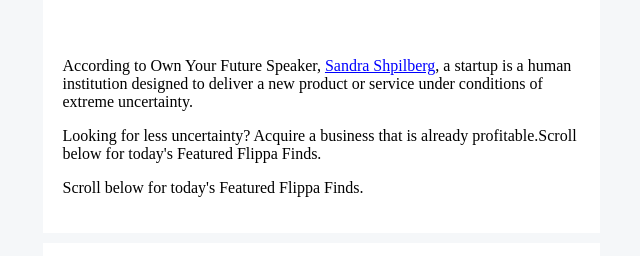
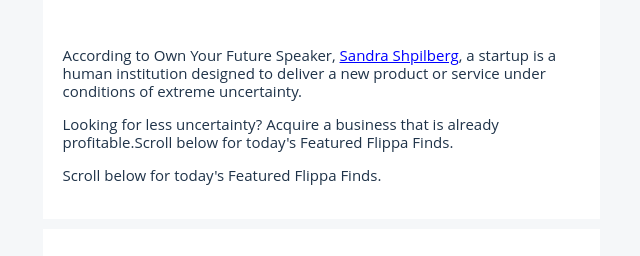
Before and after one commit to shanedoug02/HTML-Email-Promotional, a plain HTML site: page index.html in a window 1280 px wide. Shown: the part 666-922 px from the top of the page, without its empty margins (319-959 px from the left). Drawn offline with Linux system fonts and the light colour scheme.

Commit message:
imported font for section 1

```diff
--- a/index.html
+++ b/index.html
@@ -5,6 +5,7 @@
     <meta http-equiv="Content-Type" content="text/html; charset=utf-8" />
     <meta name="viewport" content="width=device-width, initial-scale=1">
     <meta http-equiv="X-UA-Compatible" content="IE=edge" />
+    <link href="https://fonts.googleapis.com/css2?family=Roboto&display=swap" rel="stylesheet">
     <style type="text/css">
         /* CLIENT-SPECIFIC STYLES */
         body, table, td, { -webkit-text-size-adjust: 100%; -ms-text-size-adjust: 100%; }
@@ -54,14 +55,14 @@
                                                         <!-- SECTION 1 -->
                           <!-- IMAGE MODULE -->
                           <tr>
-                            <td align="center" bgcolor="ffffff" style="padding: 20px;">
+                            <td align="center" bgcolor="ffffff" style="padding: 15px;">
                                 <img src="https://flippa82195.imgus11.com/public//d4573817141a38b698a36bd383d588f5.png?r=96430321/800x200" alt="Flippa" width="385" border="0" style="style="display: block; width: 100%; max-width: 100%; font-family: 'Anonymous Pro', monospace; color: #000000; font-size: 16px; border-radius: 4px;" >
                             </td>
                           </tr>
 
                           <!-- COPY MODULE -->
                           <tr>
-                            <td bgcolor="ffffff" style="padding: 20px;">
+                            <td bgcolor="ffffff" style="color: #1f3349; font-size: 15px; font-weight: 400; line-height: 18px; text-decoration: inherit; font-family: 'Open Sans',Roboto,'San Francisco',Helvetica,Arial,sans-serif; font-style: normal; padding: 20px;">
                                 <p>According to Own Your Future Speaker, <a href="https://flippa.com/blog/sandra-shpilberg/?buy_sell=dailyemail&vgo_ee=TkvuQdVTrhEQOQ%2BZlTeLOotD80XQlLk1xpb6A4VodCc%3D" class="blueText">Sandra Shpilberg</a>, a startup is a human institution designed to deliver a new product or service under conditions of extreme uncertainty.</p>
                                 <p>Looking for less uncertainty? Acquire a business that is already profitable.Scroll below for today's Featured Flippa Finds.</p>
                                 <p>Scroll below for today's Featured Flippa Finds.</p>
```
